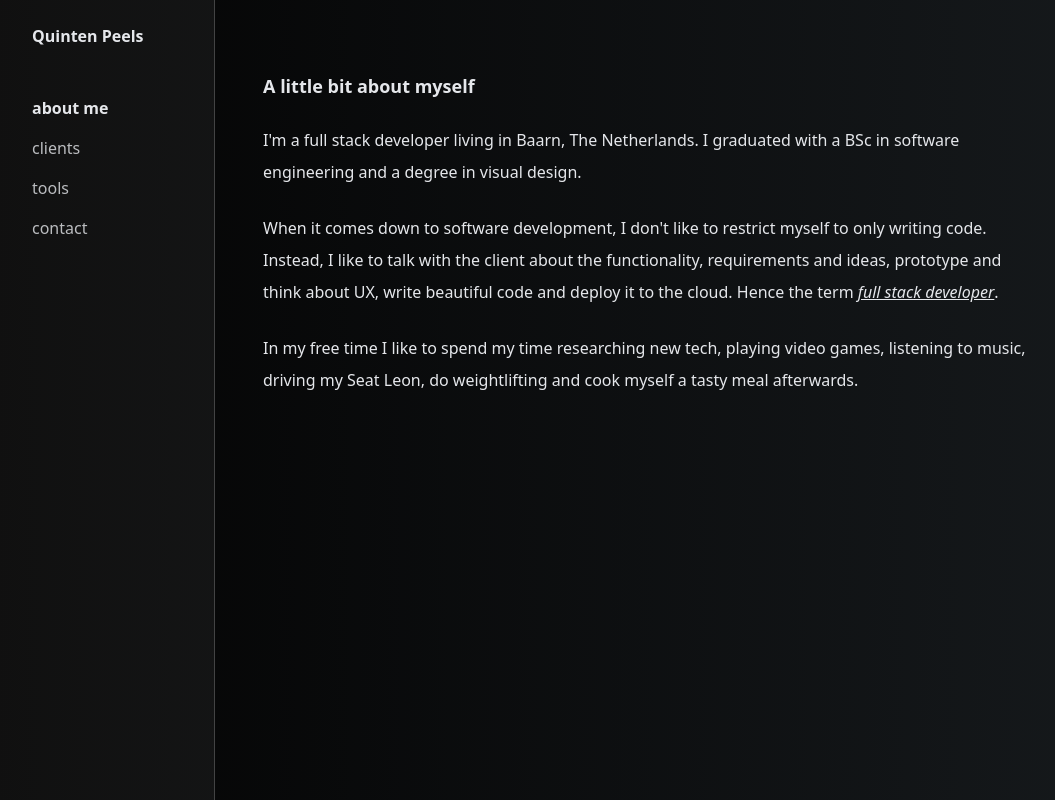
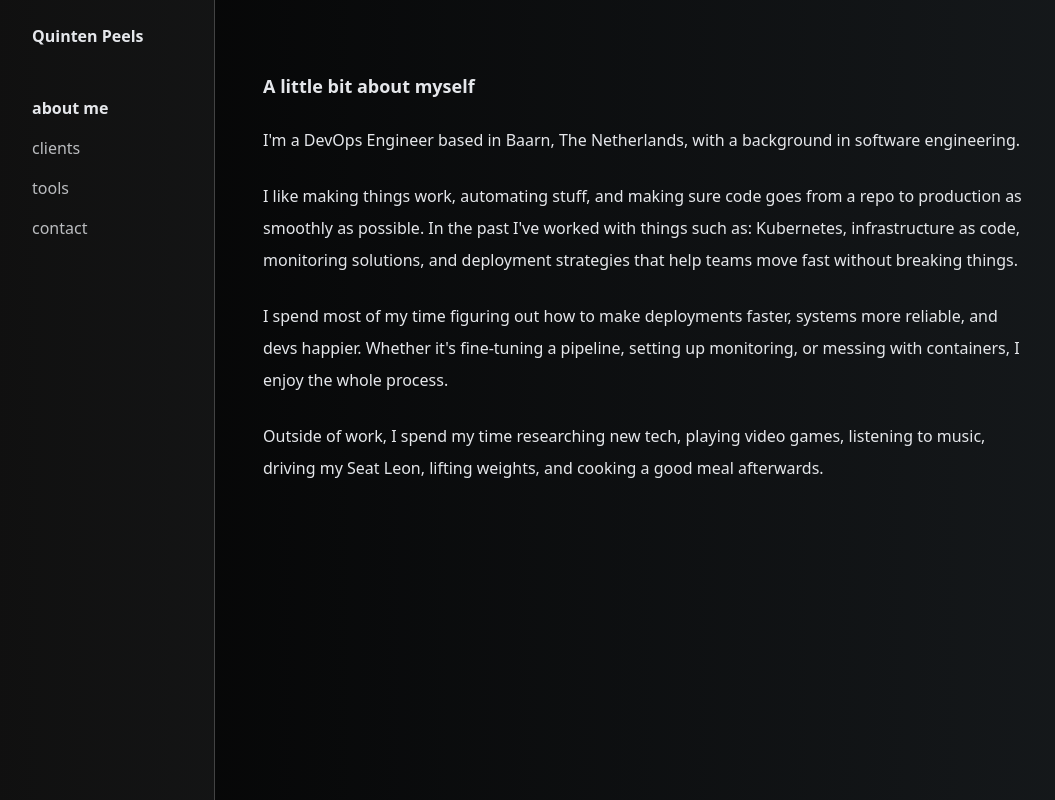
Before and after one commit to Quintenps/quinten.dev, a Next.js app: page / in a window 1280 px wide. Shown: the whole page, without its empty margins (8-1063 px from the left). Built offline with nearby package versions, Linux system fonts and the light colour scheme.

Commit message:
Update page.tsx
Rewritten about me text to focus devops

```diff
--- a/app/page.tsx
+++ b/app/page.tsx
@@ -9,21 +9,17 @@ export default function Home() {
     <div className="max-w-screen-md leading-loose">
       <h3 className="font-semibold text-lg pt-6">A little bit about myself</h3>
       <p className="pt-6">
-        I&apos;m a full stack developer living in Baarn, The Netherlands. I
-        graduated with a BSc in software engineering and a degree in visual
-        design.
+        I&apos;m a DevOps Engineer based in Baarn, The Netherlands, with a background in software engineering.
       </p>
       <p className="pt-6">
-        When it comes down to software development, I don&apos;t like to
-        restrict myself to only writing code. Instead, I like to talk with the
-        client about the functionality, requirements and ideas, prototype and
-        think about UX, write beautiful code and deploy it to the cloud. Hence
-        the term <span className="italic underline">full stack developer</span>.
+        I like making things work, automating stuff, and making sure code goes from a repo to production as smoothly as possible.
+        In the past I've worked with things such as: Kubernetes, infrastructure as code, monitoring solutions, and deployment strategies that help teams move fast without breaking things.
       </p>
       <p className="pt-6">
-        In my free time I like to spend my time researching new tech, playing
-        video games, listening to music, driving my Seat Leon, do weightlifting
-        and cook myself a tasty meal afterwards.
+        I spend most of my time figuring out how to make deployments faster, systems more reliable, and devs happier. Whether it's fine-tuning a pipeline, setting up monitoring, or messing with containers, I enjoy the whole process.
+      </p>
+      <p className="pt-6">
+        Outside of work, I spend my time researching new tech, playing video games, listening to music, driving my Seat Leon, lifting weights, and cooking a good meal afterwards.
       </p>
     </div>
   );
```
